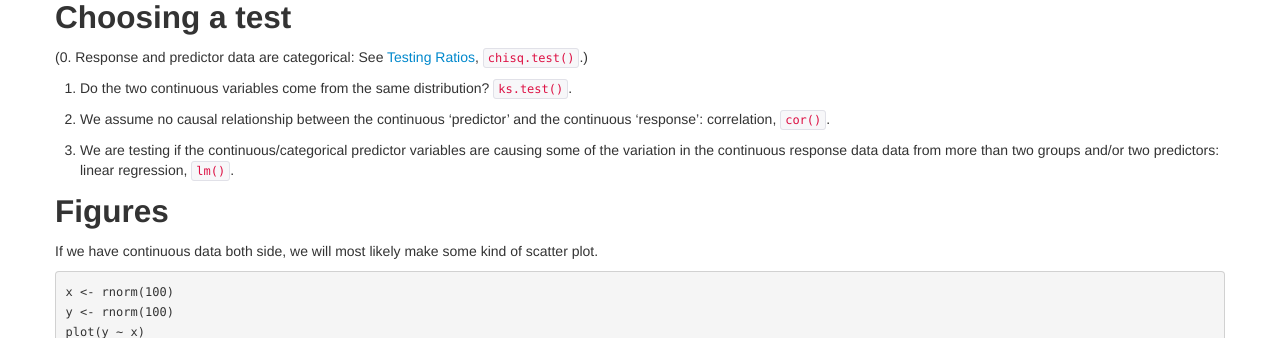
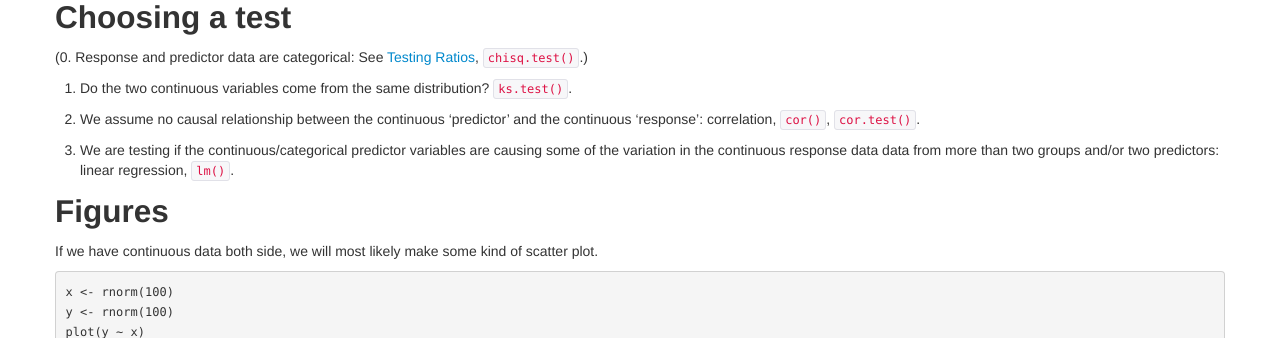
Before and after one commit to intro2r/intro2r, a Jekyll site: the page built from unit4/testing-associations.md, in a window 1280 px wide and 900 px high, cut to the strip 293-631 px from the top of the window. Built offline with Jekyll 4.4.1, drawn with Linux system fonts in a browser that asks for light colours.

Commit message:
Update testing-associations.md

```diff
--- a/unit4/testing-associations.md
+++ b/unit4/testing-associations.md
@@ -23,7 +23,7 @@ Here, we will look at methods to test whether two or more samples of continuous
 
 1. Do the two continuous variables come from the same distribution? `ks.test()`.
 
-2. We assume no causal relationship between the continuous 'predictor' and the continuous 'response': correlation, `cor()`.
+2. We assume no causal relationship between the continuous 'predictor' and the continuous 'response': correlation, `cor()`, `cor.test()`.
 
 3. We are testing if the continuous/categorical predictor variables are causing some of the variation in the  continuous response data data from more than two groups and/or two predictors: linear regression, `lm()`.
 
```
